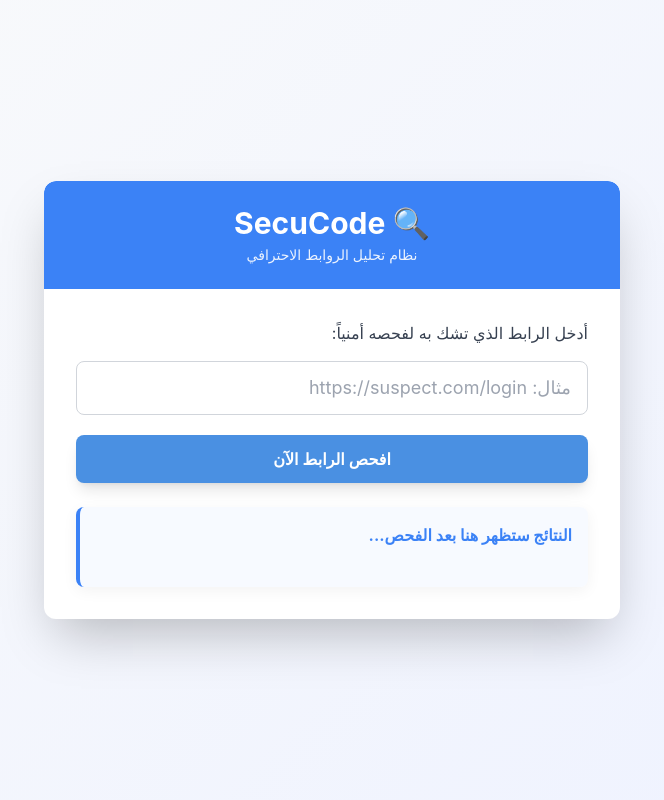
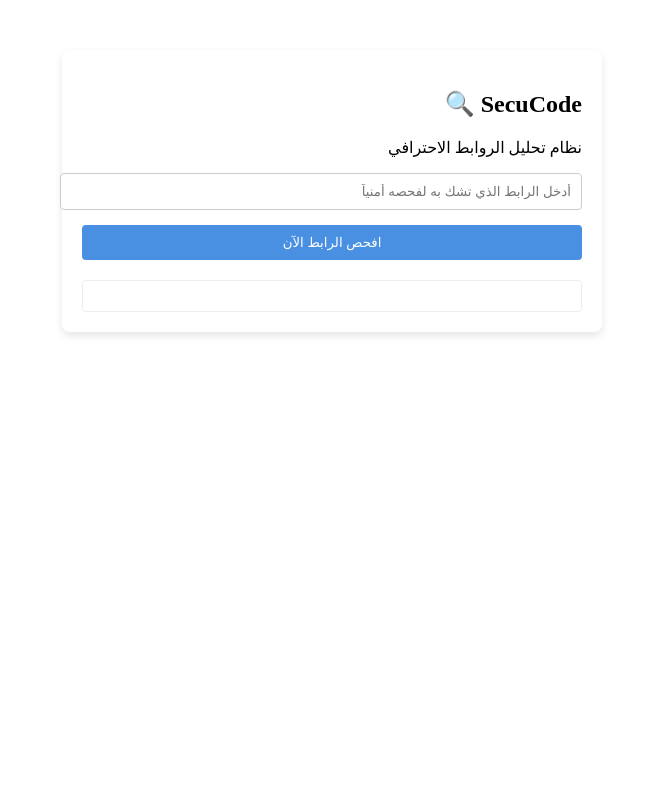
Before and after one commit to Gaqt13/SecuCode_Pro, a Flask app: page / in a window 1280 px wide. Shown: the whole page, without its empty margins (308-972 px from the left). Run offline with Flask 3, Linux system fonts and the light colour scheme; some libraries are stand-ins or nearby versions.

Commit message:
Update index.html

```diff
--- a/templates/index.html
+++ b/templates/index.html
@@ -2,246 +2,134 @@
 <html lang="ar" dir="rtl">
 <head>
     <meta charset="UTF-8">
-    <meta name="viewport" content="width=device-width, initial-scale=1.0">
-    <title>SecuCode - كاشف الروابط المشبوهة</title>
+    <title>SecuCode - نظام تحليل الروابط الاحترافي</title>
+    <style>
+        /* ... كود CSS الخاص بك لتصميم الصفحة ... */
+        .container {
+            /* ... خصائص الحاوية ... */
+            max-width: 500px;
+            margin: 50px auto;
+            padding: 20px;
+            box-shadow: 0 4px 8px rgba(0,0,0,0.1);
+            border-radius: 8px;
+            background-color: #fff;
+        }
+        .error-message {
+            background-color: #ffe0e0;
+            color: #d32f2f;
+            border: 1px solid #d32f2f;
+            padding: 10px;
+            margin-top: 15px;
+            border-radius: 4px;
+            font-weight: bold;
+            display: none; /* يتم إظهاره فقط عند وجود خطأ */
+        }
+        .result-panel {
+            /* ... تصميم لوحة النتائج ... */
+            margin-top: 20px;
+            padding: 15px;
+            border-radius: 4px;
+            border: 1px solid #eee;
+        }
+    </style>
+</head>
+<body>
 
-    <script src="https://cdn.tailwindcss.com"></script>
-    <style>
-        :root {
-            --primary-color: #4A90E2;
-            --secondary-color: #50E3C2;
-            --background-start: #f6f8fa;
-            --background-end: #e0e6ed;
-            --card-shadow: 0 15px 40px rgba(0, 0, 0, 0.15);
-        }
+    <div class="container">
+        <h2>SecuCode 🔍</h2>
+        <p>نظام تحليل الروابط الاحترافي</p>
 
-        body {
-            background-image: linear-gradient(135deg, #f9fafb 0%, #eef2ff 100%);
-            min-height: 100vh;
-            font-family: 'Inter', sans-serif;
-            margin: 0;
-            padding: 20px;
-        }
-        .card-custom {
-            box-shadow: var(--card-shadow);
-            border-radius: 1.5rem;
-            border: none;
-            max-width: 650px;
-            overflow: hidden;
-        }
-        .header-bg {
-            background-color: var(--primary-color);
-            color: white;
-            padding: 30px 0;
-        }
-        .btn-primary {
-            background-color: var(--primary-color);
-            border-color: var(--primary-color);
-            transition: background-color 0.3s;
-        }
-        .btn-primary:hover {
-            background-color: #3b7ad7;
-            border-color: #3b7ad7;
-        }
+        <input type="text" id="linkInput" placeholder="أدخل الرابط الذي تشك به لفحصه أمنياً" style="width: 100%; padding: 10px; margin-bottom: 15px; border: 1px solid #ccc; border-radius: 4px;">
 
-        .result-box {
-            min-height: 80px;
-            padding: 20px;
-            border-radius: 0.75rem;
-            border-left: 5px solid;
-            box-shadow: 0 4px 15px rgba(0, 0, 0, 0.05);
-        }
+        <button id="checkButton" style="width: 100%; padding: 10px; background-color: #4A90E2; color: white; border: none; border-radius: 4px; cursor: pointer;">افحص الرابط الآن</button>
 
-        .text-safe { color: #008033; }
-        .bg-safe { background-color: #e6ffed; border-left-color: #008033; }
+        <div id="errorMessage" class="error-message"></div>
 
-        .text-warn { color: #b37400; }
-        .bg-warn { background-color: #fff8e6; border-left-color: #b37400; }
-
-        .text-danger { color: #cc0000; }
-        .bg-danger { background-color: #ffe6e6; border-left-color: #cc0000; }
-    </style>
-    <script>
-        tailwind.config = {
-            theme: {
-                extend: {
-                    colors: {
-                        'primary': '#3b82f6',
-                        'safe': '#10b981',
-                        'warn': '#f59e0b',
-                        'danger': '#ef4444',
-                    }
-                }
-            }
-        }
-    </script>
-</head>
-<body class="flex justify-center items-center">
-    <div class="w-full max-w-xl">
-        <div class="bg-white rounded-xl shadow-2xl overflow-hidden card-custom">
-            <div class="bg-primary text-white p-6 text-center rounded-t-xl header-bg">
-                <h1 class="text-3xl font-bold mb-1">🔍 SecuCode</h1>
-                <p class="text-sm opacity-90">نظام تحليل الروابط الاحترافي</p>
+        <div id="resultPanel" class="result-panel">
             </div>
-
-            <div class="p-6 md:p-8">
-                <p class="mb-4 text-gray-700">أدخل الرابط الذي تشك به لفحصه أمنياً:</p>
-
-                <div class="mb-5">
-                    <input type="url" id="linkInput" class="w-full px-4 py-3 border border-gray-300 rounded-lg focus:ring-primary focus:border-primary text-lg" placeholder="مثال: https://suspect.com/login" required>
-                </div>
-
-                <button onclick="checkLink()" id="checkButton" class="btn-primary text-white py-3 px-4 rounded-lg font-semibold w-full flex items-center justify-center shadow-lg hover:shadow-xl transition-all duration-300">
-                    <span id="buttonText">افحص الرابط الآن</span>
-                    <svg id="spinner" class="animate-spin -ml-1 mr-3 h-5 w-5 text-white hidden" xmlns="http://www.w3.org/2000/svg" fill="none" viewBox="0 0 24 24">
-                        <circle class="opacity-25" cx="12" cy="12" r="10" stroke="currentColor" stroke-width="4"></circle>
-                        <path class="opacity-75" fill="currentColor" d="M4 12a8 8 0 018-8V0C5.373 0 0 5.373 0 12h4zm2 5.291A7.962 7.962 0 014 12H0c0 3.042 1.135 5.824 3 7.938l3-2.647z"></path>
-                    </svg>
-                </button>
-
-                <div id="result" class="mt-6 p-4 rounded-lg font-bold text-base border-l-4 border-primary bg-blue-50/50 text-primary transition-all duration-500 result-box">
-                    النتائج ستظهر هنا بعد الفحص...
-                </div>
-
-                <div id="detailedReport" class="mt-6 p-6 bg-white border border-gray-200 rounded-xl hidden">
-                    <h3 class="text-xl font-bold mb-4 text-gray-800 border-b pb-2">📊 تقرير التحليل التفصيلي</h3>
-                    <ul id="reportItems" class="space-y-3 text-sm text-gray-700">
-                        </ul>
-                </div>
-
-                <div id="warningsList" class="mt-4 p-3 bg-gray-50 rounded-lg border border-gray-200 hidden">
-                    <h3 class="text-lg font-semibold mb-2 text-gray-800">⚠️ تحذيرات تفصيلية في محتوى الصفحة:</h3>
-                    <ul id="warningItems" class="list-disc pr-5 space-y-1 text-sm text-gray-600">
-                        </ul>
-                </div>
-
-            </div>
-        </div>
     </div>
 
     <script>
-        async function checkLink() {
-            const link = document.getElementById('linkInput').value;
-            const resultDiv = document.getElementById('result');
-            const button = document.getElementById('checkButton');
-            const buttonText = document.getElementById('buttonText');
-            const spinner = document.getElementById('spinner');
-            const warningsListDiv = document.getElementById('warningsList');
-            const warningItemsUl = document.getElementById('warningItems');
-            // ✅ إضافة متغيرات التقرير
-            const detailedReportDiv = document.getElementById('detailedReport');
-            const reportItemsUl = document.getElementById('reportItems');
+        document.getElementById('checkButton').addEventListener('click', async () => {
+            const linkInput = document.getElementById('linkInput');
+            const resultPanel = document.getElementById('resultPanel');
+            const errorMessage = document.getElementById('errorMessage');
+            const link = linkInput.value.trim();
 
-            // تهيئة حالة التحميل
-            resultDiv.className = 'mt-6 p-4 rounded-lg font-bold text-base border-l-4 border-primary bg-blue-50/50 text-primary transition-all duration-500 result-box';
-            resultDiv.innerHTML = "جاري التحليل... <span class='text-sm font-normal'>(يتم فحص 10 قواعد أمنية)</span>";
-            warningsListDiv.classList.add('hidden');
-            detailedReportDiv.classList.add('hidden'); // ✅ إخفاء التقرير عند البدء
-            button.disabled = true;
-            buttonText.textContent = "جاري الفحص...";
-            spinner.classList.remove('hidden');
+            // 1. تنظيف النتائج والرسائل السابقة
+            errorMessage.style.display = 'none';
+            resultPanel.innerHTML = 'جاري التحليل...';
 
             if (!link) {
-                resultDiv.className = 'mt-6 p-4 rounded-lg font-bold text-base border-l-4 border-danger bg-red-50 text-danger result-box';
-                resultDiv.innerHTML = "❌ الرجاء إدخال رابط صالح لبدء الفحص.";
-                resetButton(button, buttonText, spinner);
+                errorMessage.textContent = '❌ فشل التحقق: الرجاء إدخال رابط. حقل الرابط لا يمكن أن يكون فارغاً.';
+                errorMessage.style.display = 'block';
+                resultPanel.innerHTML = '';
                 return;
             }
 
             try {
-                const apiUrl = '/check_link';
-
-                const response = await fetch(apiUrl, {
+                // إرسال الطلب إلى نقطة النهاية analyze في الخادم
+                const response = await fetch('/analyze', {
                     method: 'POST',
                     headers: {
-                        'Content-Type': 'application/json'
+                        'Content-Type': 'application/json',
                     },
                     body: JSON.stringify({ link: link })
                 });
 
                 const data = await response.json();
 
-                if (data.error) {
-                    resultDiv.className = 'mt-6 p-4 rounded-lg font-bold text-base border-l-4 border-danger bg-red-50 text-danger result-box';
-                    resultDiv.innerHTML = `خطأ في الخادم: ${data.error}`;
+                // 2. معالجة الاستجابة الاحترافية:
+                // إذا كان رمز الحالة 400 (خطأ في التحقق من صحة الرابط)، نعرض الرسالة الخاصة بالخادم.
+                if (response.status === 400) {
+                    // عرض رسالة الخطأ من الخادم
+                    errorMessage.textContent = data.message || 'حدث خطأ في معالجة طلبك.';
+                    errorMessage.style.display = 'block';
+                    resultPanel.innerHTML = '';
+                    return;
+                }
+
+                // 3. معالجة النتائج الناجحة أو تحذيرات التحليل
+                if (response.status === 200) {
+                    displayAnalysisResult(data);
                 } else {
-                    let borderColor, bgColor, textColor, resultText;
-
-                    if (data.certainty === 'High') {
-                        borderColor = 'border-danger';
-                        bgColor = 'bg-red-50';
-                        textColor = 'text-danger';
-                        resultText = "🔴 خطر جسيم (خطر احتيال مؤكد)";
-                    } else if (data.certainty === 'Medium') {
-                        borderColor = 'border-warn';
-                        bgColor = 'bg-yellow-50';
-                        textColor = 'text-warn';
-                        resultText = "🟡 مشتبه به (يحتوي على عناصر مريبة)";
-                    } else {
-                        borderColor = 'border-safe';
-                        bgColor = 'bg-green-50';
-                        textColor = 'text-safe';
-                        resultText = "🟢 آمن نسبياً";
-                    }
-
-                    resultDiv.className = `mt-6 p-4 rounded-lg font-bold text-base border-l-4 ${borderColor} ${bgColor} ${textColor} transition-all duration-500 result-box`;
-                    resultDiv.innerHTML = `
-                        <div>النتيجة: <strong>${resultText}</strong></div>
-                        <div class='text-sm font-normal mt-1'>نقاط الشك الكلية: <strong>${data.score}</strong></div>
-                    `;
-
-                    // ✅ ملء قسم التقرير التفصيلي
-                    reportItemsUl.innerHTML = '';
-
-                    const reportData = [
-                        { label: "الرابط المُرسل", value: data.link.substring(0, 50) + (data.link.length > 50 ? '...' : ''), icon: "🔗" },
-                        { label: "تصنيف الخطورة", value: data.certainty, icon: "⚠️" },
-                        { label: "مجموع نقاط الشك", value: data.score, icon: "🎯" },
-                        { label: "عدد التحذيرات المكتشفة", value: data.warnings.length, icon: "🚨" },
-                    ];
-
-                    reportData.forEach(item => {
-                        const li = document.createElement('li');
-                        li.className = 'flex justify-between items-center pb-2 border-b border-gray-100 last:border-b-0';
-                        li.innerHTML = `
-                            <span class="font-medium text-gray-600">${item.icon} ${item.label}</span>
-                            <span class="font-semibold text-gray-800">${item.value}</span>
-                        `;
-                        reportItemsUl.appendChild(li);
-                    });
-
-                    detailedReportDiv.classList.remove('hidden'); // إظهار التقرير
-
-
-                    // عرض التحذيرات المفصلة
-                    if (data.warnings && data.warnings.length > 0) {
-                        warningItemsUl.innerHTML = '';
-                        data.warnings.forEach(warning => {
-                            const li = document.createElement('li');
-                            li.textContent = warning;
-                            warningItemsUl.appendChild(li);
-                        });
-                        warningsListDiv.classList.remove('hidden');
-
-                        warningsListDiv.className = `mt-4 p-3 rounded-lg border text-base border-l-4 ${borderColor} ${bgColor} ${textColor}`;
-                    } else {
-                        warningsListDiv.classList.add('hidden');
-                    }
+                    // أي خطأ آخر غير 400 (مثل 500 خطأ داخلي في الخادم)
+                     errorMessage.textContent = '⚠️ حدث خطأ غير متوقع في الخادم: ' + (data.message || 'يرجى المحاولة لاحقاً.');
+                     errorMessage.style.display = 'block';
+                     resultPanel.innerHTML = '';
                 }
 
             } catch (error) {
                 console.error('Fetch Error:', error);
-                resultDiv.className = 'mt-6 p-4 rounded-lg font-bold text-base border-l-4 border-danger bg-red-50 text-danger result-box';
-                resultDiv.innerHTML = "❌ فشل الاتصال بالخادم. الرجاء التأكد من أن API Flask يعمل بشكل صحيح.";
-            } finally {
-                resetButton(button, buttonText, spinner);
+                errorMessage.textContent = '⚠️ خطأ في الاتصال بالخادم. تأكد من اتصالك بالإنترنت.';
+                errorMessage.style.display = 'block';
+                resultPanel.innerHTML = '';
             }
-        }
+        });
 
-        function resetButton(button, buttonText, spinner) {
-            button.disabled = false;
-            buttonText.textContent = "افحص الرابط الآن";
-            spinner.classList.add('hidden');
+        // دالة لعرض النتائج بشكل مُنظم كما في صورتك الأولى
+        function displayAnalysisResult(data) {
+            let statusColor = data.status === 'success' ? '#4CAF50' : (data.status === 'warning' ? '#FFC107' : '#F44336');
+            let statusText = data.status === 'success' ? '✅ آمن نسبيًا' : (data.status === 'warning' ? '⚠️ يحتاج لمراجعة' : '❌ خطر محتمل');
+
+            resultPanel.innerHTML = `
+                <div style="background-color: ${statusColor}; color: white; padding: 10px; border-radius: 4px; text-align: center;">
+                    النتيجة: <strong>${statusText}</strong>
+                    <br>نقاط الشك الكلية: ${data.suspicious_points}
+                </div>
+
+                <h3 style="margin-top: 15px; border-bottom: 1px solid #eee; padding-bottom: 5px;">📊 تقرير التحليل التفصيلي</h3>
+                <div style="display: flex; flex-direction: column; gap: 10px;">
+                    <p><strong>الرابط قيد الفحص:</strong> ${data.link}</p>
+                    <p><strong>تصنيف الخطورة:</strong> ❗ ${data.risk_score}</p>
+                    <p><strong>عدد التحذيرات المكتشفة:</strong> ${data.detected_warnings}</p>
+                </div>
+
+                <div style="margin-top: 15px; padding: 10px; background-color: #fff9c4; border: 1px solid #ffeb3b; border-radius: 4px;">
+                    <p>🚨 تحذيرات تفصيلية في محتوى الصفحة:</p>
+                    <p>• ${data.page_content_warning}</p>
+                </div>
+            `;
         }
     </script>
 </body>
```
